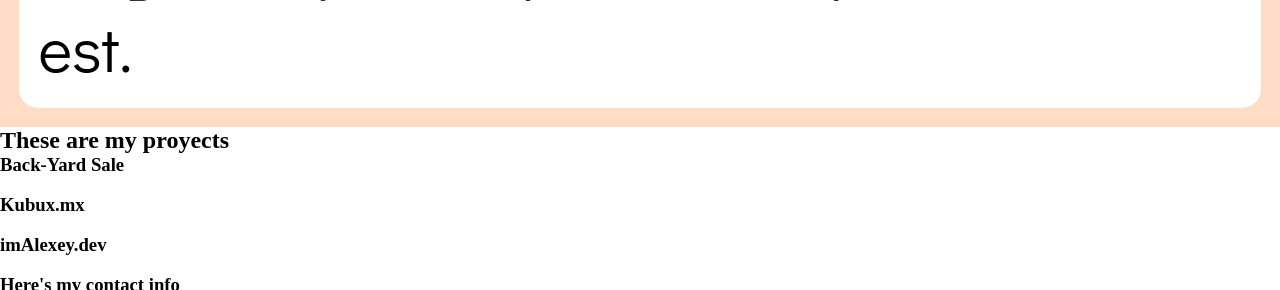
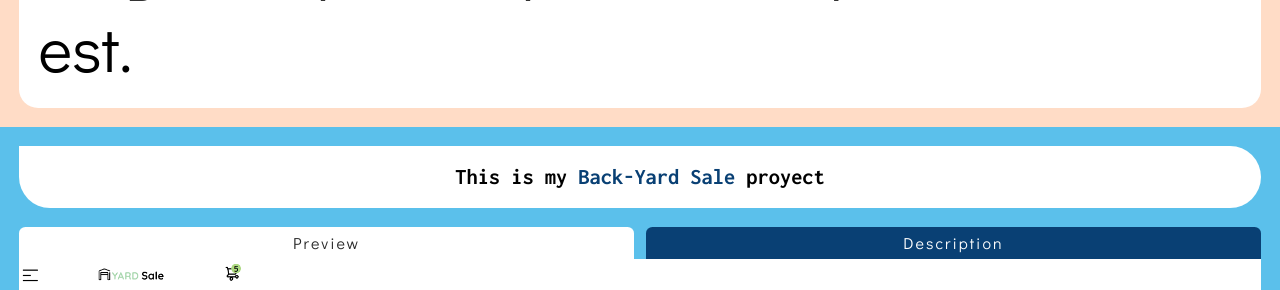
Before and after one commit to L6-M/l6-M, a plain HTML site: page index.html in a window 1280 px wide. Shown: the part 673-963 px from the top of the page. Drawn offline with Linux system fonts and the light colour scheme.

Commit message:
Stilized second section

```diff
--- a/index.html
+++ b/index.html
@@ -27,7 +27,7 @@
         <h1 class="imAlxy-section__header">Hello,<span>&nbsp;I'm Alexey Martínez</span><span>&nbsp;_</span></h1>
 
         <div class="imAlxy-section__about-me">
-            <ul class="imAlxy-section__headers">
+            <ul class="imAlxy-section__tabs">
                 <li>
                     <h5>Me</h5>
                 </li>
@@ -48,59 +48,28 @@
                         Lorem ipsum dolor sit, amet consectetur adipisicing elit. Incidunt iusto libero, ducimus repudiandae tempora sit repellendus possimus? Nam, voluptate magnam? Dolores ipsam nulla, eligendi magnam quasi explicabo neque inventore est.
                     </p>
                 </li>
-                <!-- <button>Hard Skills</button>
-                <li>
-                    <p>
-                        Lorem ipsum dolor sit, amet consectetur adipisicing elit. Incidunt iusto libero, ducimus repudiandae tempora sit repellendus possimus? Nam, voluptate magnam? Dolores ipsam nulla, eligendi magnam quasi explicabo neque inventore est.
-                    </p>
-                </li>
-                <button>Soft Skills</button>
-                <li>
-                    <p>
-                        Lorem ipsum dolor sit, amet consectetur adipisicing elit. Incidunt iusto libero, ducimus repudiandae tempora sit repellendus possimus? Nam, voluptate magnam? Dolores ipsam nulla, eligendi magnam quasi explicabo neque inventore est.
-                    </p>
-                </li>
-                <button>Achievements</button>
-                <li>
-                    <p>
-                        Lorem ipsum dolor sit, amet consectetur adipisicing elit. Incidunt iusto libero, ducimus repudiandae tempora sit repellendus possimus? Nam, voluptate magnam? Dolores ipsam nulla, eligendi magnam quasi explicabo neque inventore est.
-                    </p>
-                </li> -->
             </ul>
         </div>
 
     </section>
 
-    <section>
-        <h2>These are my proyects</h2>
+    <section class="proyects-section">
+        <h2>This is my <span>Back-Yard Sale</span> proyect</h2>
 
-        <div>
-            <section>
-                <H3>Back-Yard Sale</H3>
-                <img src="" alt="">
-            </section>
-            <section>
-                <p></p>
-            </section>
+        <div class="proyects-section__proyect">
+            <ul class="proyects-section__proyect__tabs">
+                <li>Preview</li>
+                <li>Description</li>
+            </ul>
+
+            <figure class="proyects-section__proyect-preview">
+                <img src="./media/first-proyect-backyardsale.png" alt="">
+            </figure>
+            <!-- <section class="proyects-section_description">
+                <p>Lorem ipsum dolor sit amet consectetur adipisicing elit. Magnam dolores mollitia repellendus ut quos consequatur quo voluptas et recusandae illo, inventore vel quisquam reprehenderit eius fuga facere dolorem, delectus tempora. Lorem ipsum, dolor sit amet consectetur adipisicing elit. Quos soluta aliquam rem unde inventore nesciunt in iure, at porro nihil repellat harum. Ratione unde ullam excepturi eaque? Dolores, iure quo! Lorem ipsum dolor sit amet consectetur adipisicing elit. Excepturi vitae ex sed. Doloremque eveniet enim, assumenda rerum error debitis provident labore cum repellendus. Mollitia eligendi accusantium laboriosam hic sed dolores!</p>
+            </section> -->
         </div>
-        <div>
-            <section>
-                <H3>Kubux.mx</H3>
-                <img src="" alt="">
-            </section>
-            <section>
-                <p></p>
-            </section>
-        </div>
-        <div>
-            <section>
-                <H3>imAlexey.dev</H3>
-                <img src="" alt="">
-            </section>
-            <section>
-                <p></p>
-            </section>
-        </div>
+
     </section>
 
     <section class="contact-info-section">
@@ -125,14 +94,5 @@
         </ul>
     </section>
 
-
-    <!-- <section class="laugh">
-        <p>
-        </p>
-
-
-        <img src="https://i.imgur.com/PfA0M2o.gif"/>
-        <p>Have a nice day :3</p>
-    </section> -->
     </body>
 </html>
--- a/styles.css
+++ b/styles.css
@@ -18,7 +18,7 @@
     box-sizing: border-box;
 }
 
-img {
+.contact-info-section img {
     width: 50px;
 }
 
@@ -81,7 +81,7 @@
     font-size: 1.2em;
 }
 
-.imAlxy-section__headers {
+.imAlxy-section__tabs {
     display: grid;
     grid-template-columns: 1fr 1fr 1fr 1fr;
     justify-content: center;
@@ -92,7 +92,7 @@
     height: 2rem;
 }
 
-.imAlxy-section__headers > li {
+.imAlxy-section__tabs > li {
     background-color: var(--orange-giants);
     color: var(--white);
 
@@ -105,7 +105,7 @@
     border-radius: .4rem .4rem 0 0;
 }
 
-.imAlxy-section__headers > li:first-child {
+.imAlxy-section__tabs > li:first-child {
     background-color: var(--white);
     color: var(--gray-dark);
 }
@@ -125,6 +125,96 @@
 
     display: flex;
     align-items: center;
+}
+
+/* Here's the beginning of the second section */
+
+.proyects-section {
+    height: 100vh;
+
+    padding: 1.2rem;
+
+    background-color: var(--blue-aero);
+
+    display: grid;
+    grid-template-rows: auto 1fr;
+    gap: 1.2rem;
+}
+
+.proyects-section > h2 {
+    font-family: 'Inconsolata', monospace;
+    font-size: 1.4em;
+    text-align: center;
+
+    padding: 1.2rem;
+
+    background-color: var(--white);
+
+    background-color: white;
+
+    border-radius: 0 10rem 10rem 10rem;
+}
+
+.proyects-section > h2 > span {
+    color: var(--blue-indigo-dye);
+}
+
+
+.proyects-section__proyect {
+    display: grid;
+    grid-template-rows: auto 1fr;
+}
+
+.proyects-section__proyect__tabs{
+    display: flex;
+    justify-content: space-around;
+    gap: 12px;
+
+    height: 2rem;
+
+}
+.proyects-section__proyect__tabs > li {
+    background-color: var(--blue-indigo-dye);
+    width: 100%;
+
+    border-radius: .4rem .4rem 0 0;
+
+    font-family: 'Didact Gothic', sans-serif;
+    letter-spacing: 2px;
+    color: var(--white);
+
+    display: flex;
+    justify-content: center;
+    align-items: center;
+}
+
+.proyects-section__proyect__tabs > li:first-child {
+    background-color: var(--white);
+    color: var(--gray-dark);
+}
+
+.proyects-section__proyect-preview {
+    background-color: var(--white);
+
+    border-radius: 0 0 1.2rem 1.2rem;
+
+    display: flex;
+}
+
+.proyects-section__proyect-preview > img {
+    width: auto;
+    height: 400px;
+
+    border-radius: 1rem;
+}
+
+
+.proyects-section_header-image {
+
+}
+
+.proyects-section_proyect {
+
 }
 
 .contact-info-section {
```
Also changed, not shown: media/first-proyect-backyardsale.png (added), 1 other file.
